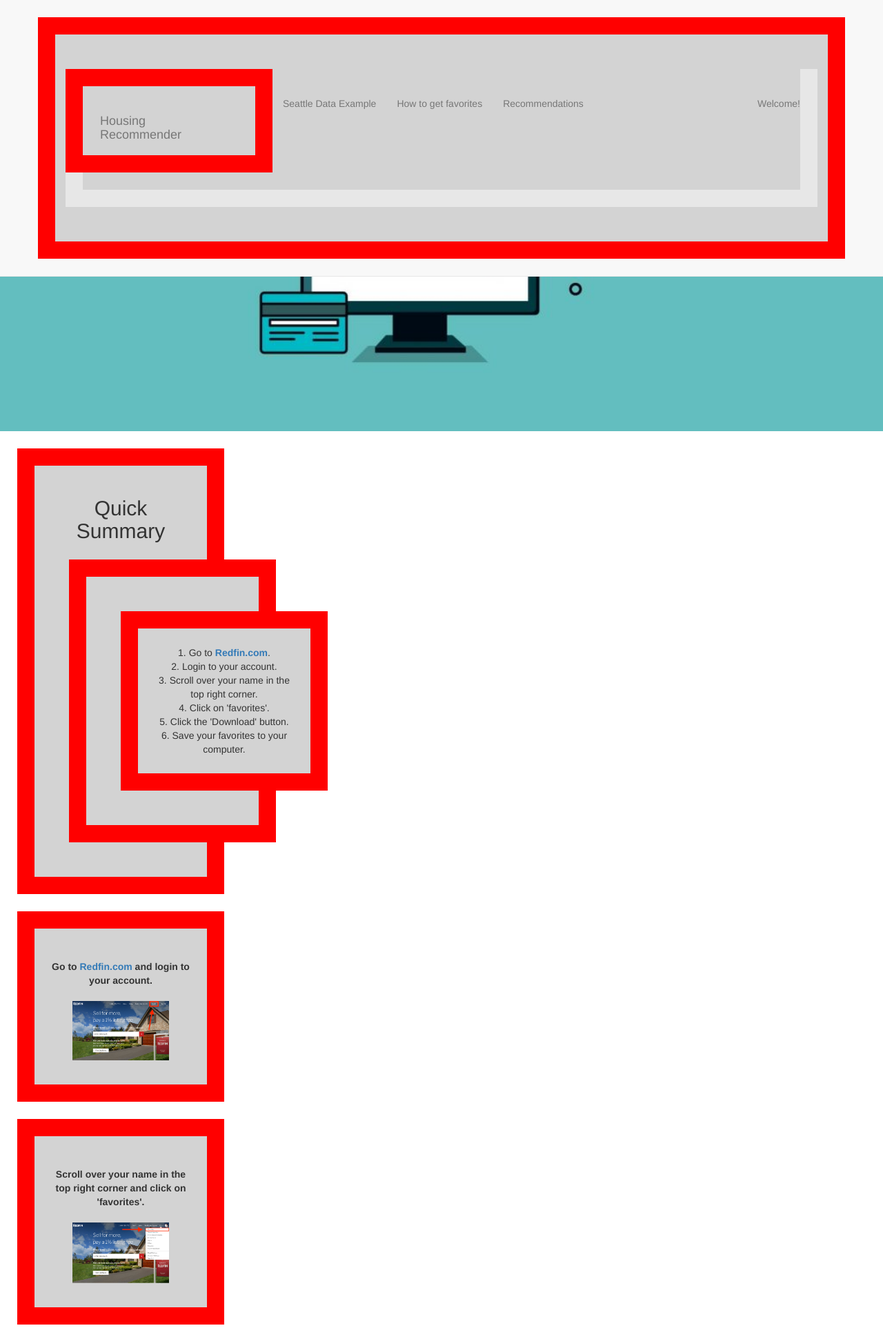
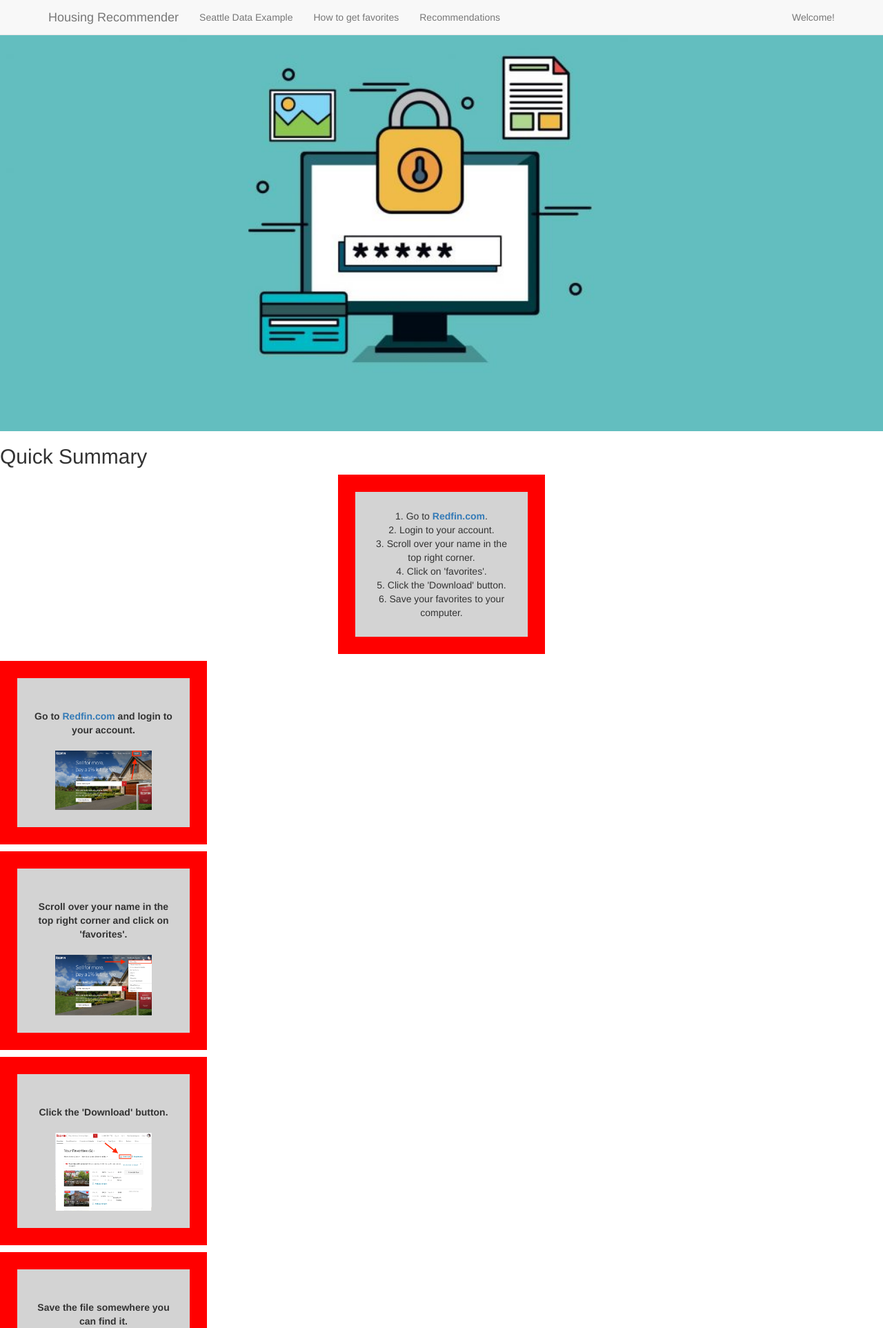
Before and after one commit to ereppond/housing-recommender, a Flask app: page /favorites in a window 1280 px wide. Shown: the top 1925 px of the page at 69% size. Run offline with Flask 2, Linux system fonts and the light colour scheme; some libraries are stand-ins or nearby versions.

Commit message:
different style

```diff
--- a/templates/favorites.html
+++ b/templates/favorites.html
@@ -2,7 +2,7 @@
 <html lang="en">
   <head>
     <style>
-      div {
+      p {
           background-color: lightgrey;
           width: 300px;
           border: 25px solid red;
@@ -52,19 +52,21 @@
         </div><!--/.nav-collapse -->
       </div><!-- /.container -->
     </nav>
-    <div class="section quicksummary  sticky " id="quick_summary_section" style="text-align: center;">
+    <div class="section quicksummary  sticky " id="quick_summary_section">
   		<h2>
   			<span class="mw-headline" id="Quick_Summary">Quick Summary</span>
       </h2>
 			<div id="quicksummary" class="section_text">
-				<div>1. Go to <b><a href='redfin.com'>Redfin.com</a></b>.<br>
+        <center>
+  				<p>1. Go to <b><a href='redfin.com'>Redfin.com</a></b>.<br>
   				2. Login to your account.<br>
   				3. Scroll over your name in the top right corner.<br>
   				4. Click on 'favorites'.<br>
   				5. Click the 'Download' button.<br>
   				6. Save your favorites to your computer.<br>
   				<span id="summary_last_sentence"></span>
-        <span id="summary_position" class="sumpos_top"></span></div>
+          <span id="summary_position" class="sumpos_top"></span></p>
+        </center>
 			</div>
 	  </div>
     <div class="features-icons-icon d-flex">
```
Lines whose indentation alone changed are shown as unchanged.
